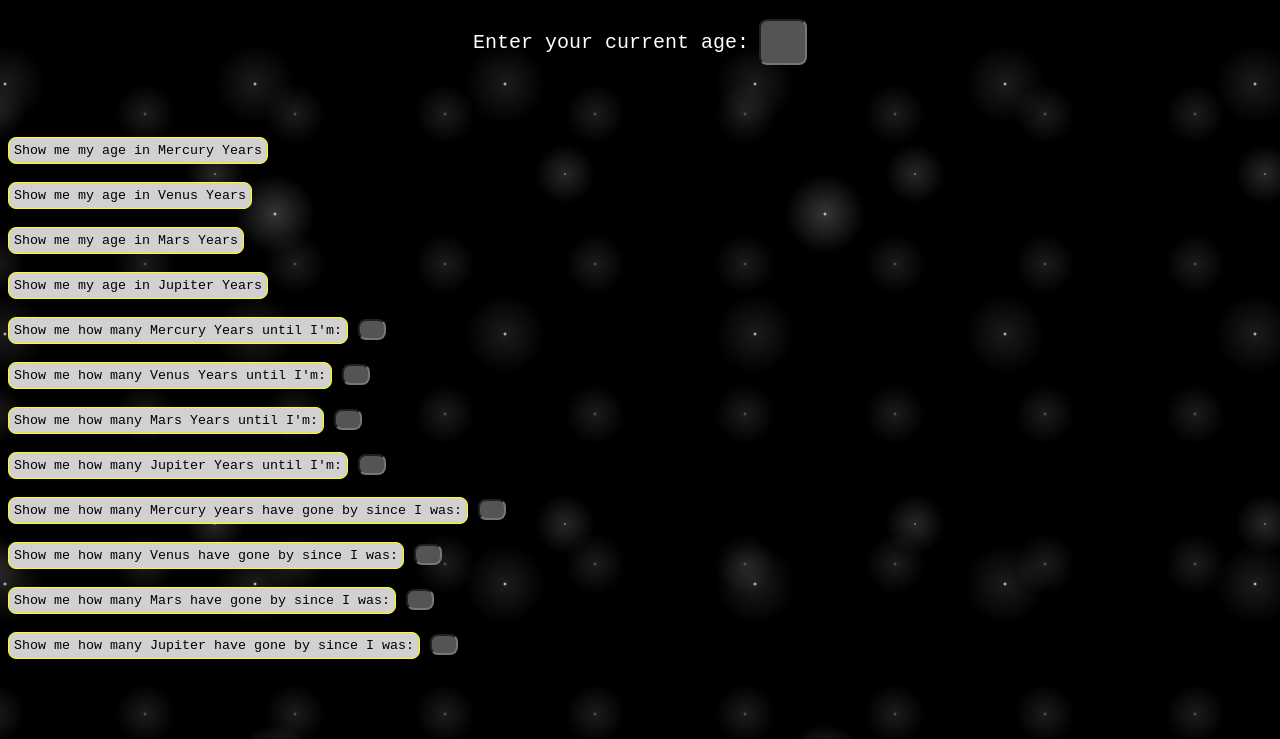
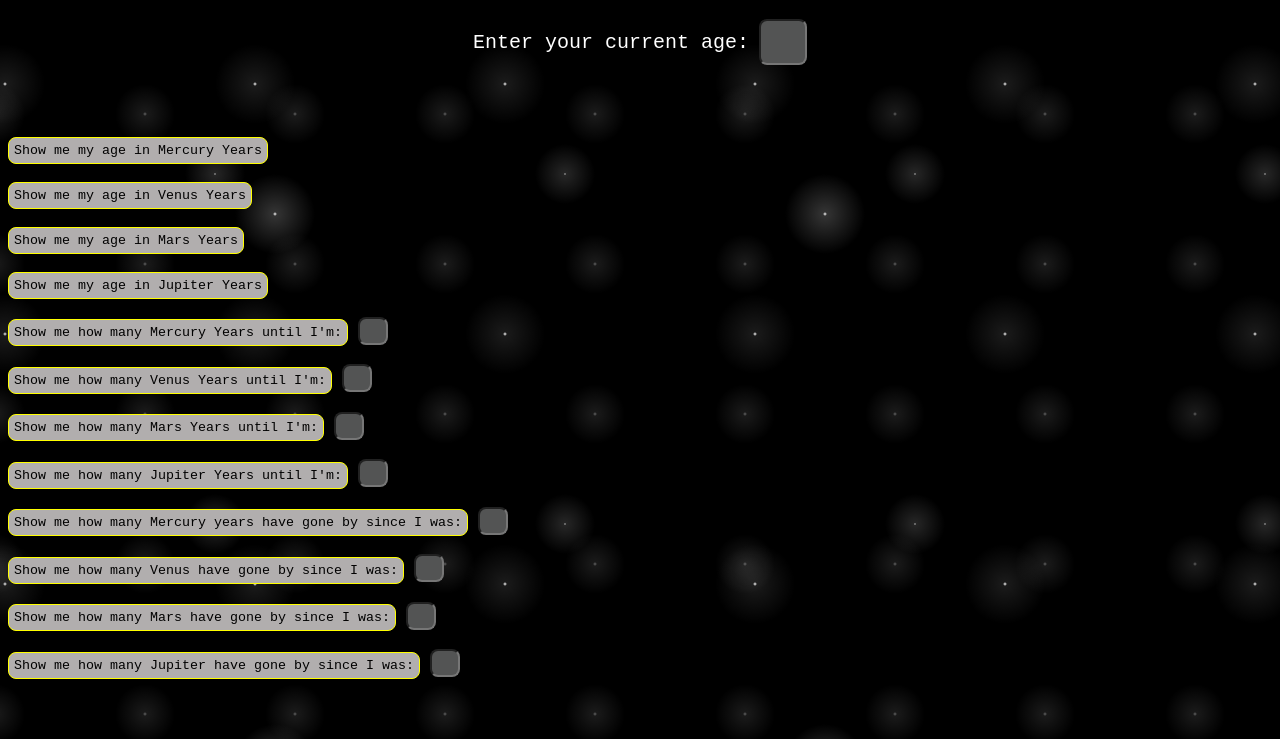
Before and after one commit to reimannsarah/super-galactic-age-calculator, a website built with webpack: page src/index.html in a window 1280 px wide. Shown: the part 61-800 px from the top of the page. Built offline with nearby package versions, Linux system fonts and the light colour scheme; a web font is replaced by a local one.

Commit message:
change color of buttons and sizes of inputs

```diff
--- a/src/css/styles.css
+++ b/src/css/styles.css
@@ -48,7 +48,7 @@ body {
     border-radius: 8px;
     padding: 5px;
     font-family: Sofia Sans Condensed, monospace;
-    background-color: #D3D0D0;
+    background-color: #B1AEAE;
     margin-right: 10px;
   }
 
@@ -61,10 +61,13 @@ body {
   }
 
   .pastfutureinput {
-    width: 20px;
+    width: 22px;
+    height: 22px;
     background-color: #535454;
     color: #fff;
     border-radius: 8px;
+    font-size: 15px;
+    text-align: center;
   }
 
   .pastfutureinput:hover {
```
